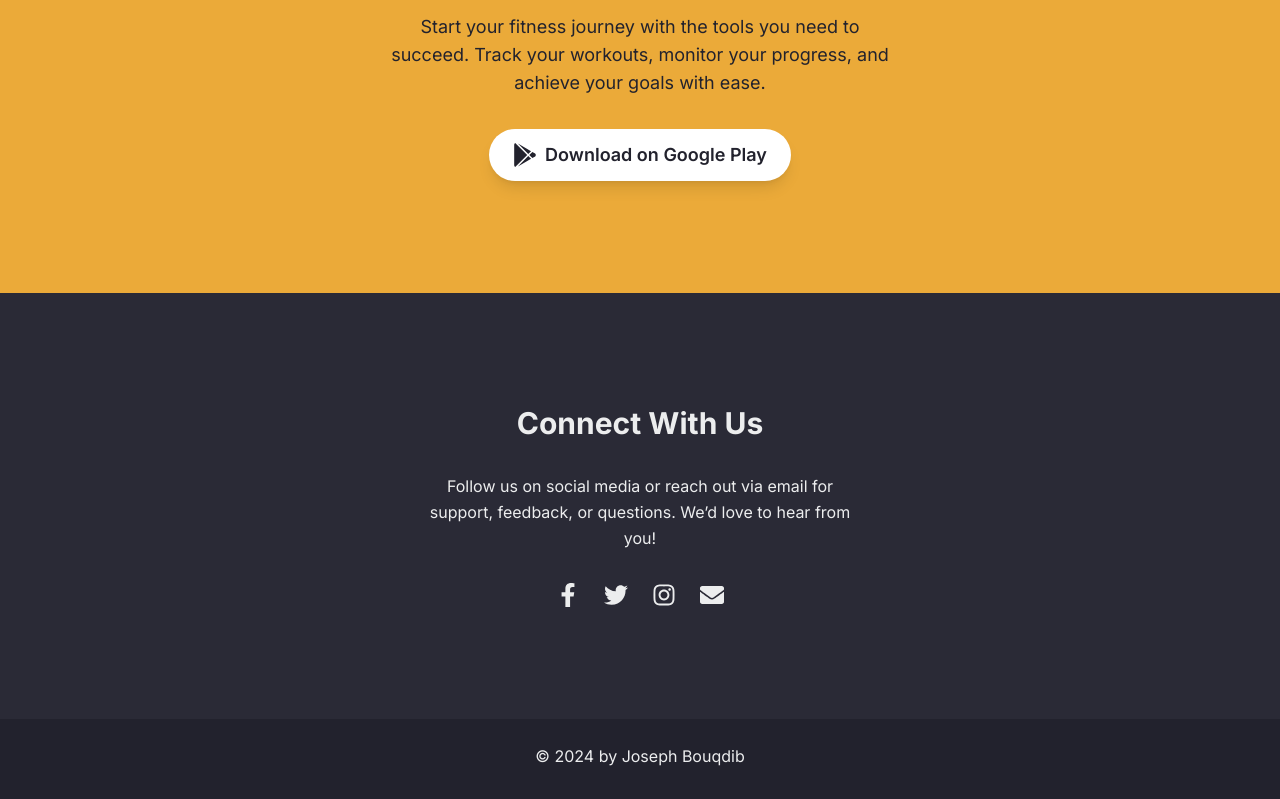
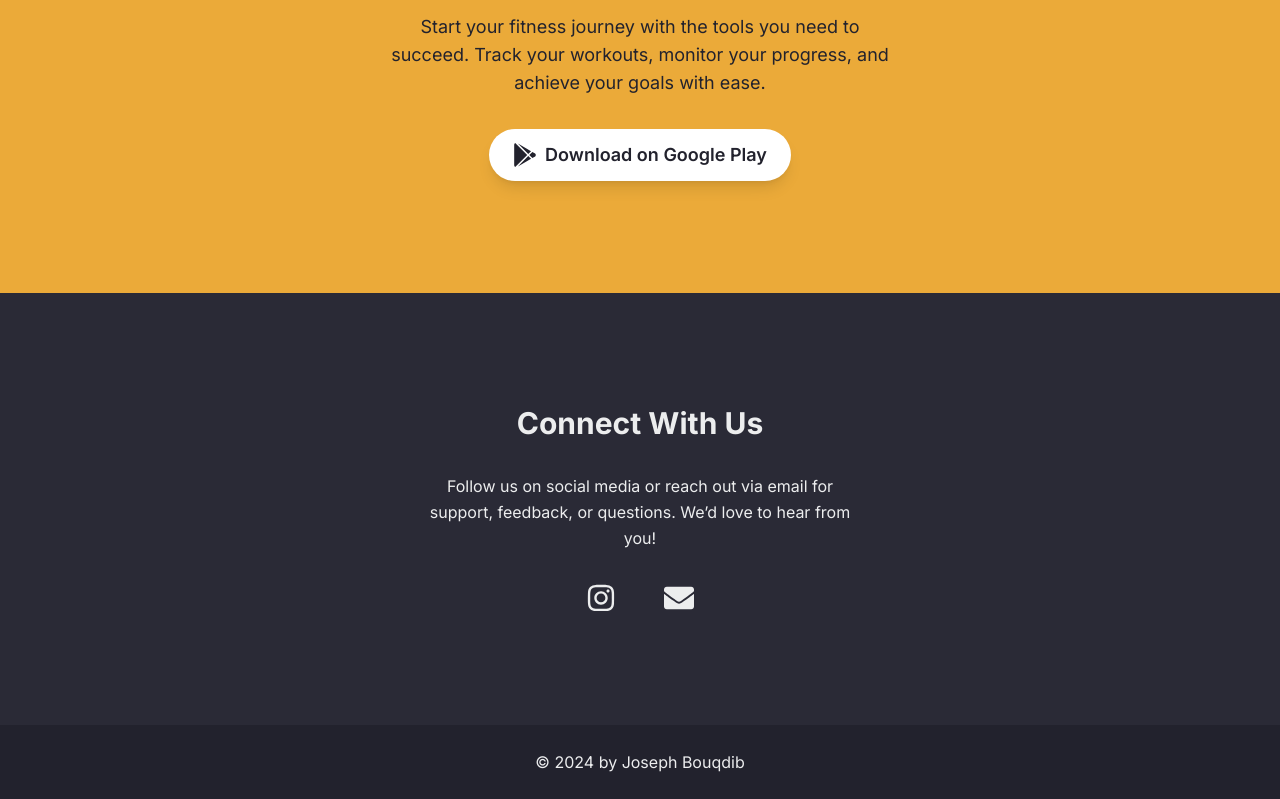
Before and after one commit to isotronic/musclequest.app, a Gatsby site: page / in a window 1280 px wide. Shown: the part 3058-3857 px from the top of the page. Built offline with nearby package versions, Linux system fonts and the light colour scheme; Gatsby itself is replaced by a stand-in of ours.

Commit message:
Remove twitter and facebook and add instagram link

```diff
--- a/src/components/Contact.tsx
+++ b/src/components/Contact.tsx
@@ -1,5 +1,5 @@
 import React from "react";
-import { FaFacebookF, FaTwitter, FaInstagram, FaEnvelope } from "react-icons/fa";
+import { FaInstagram, FaEnvelope } from "react-icons/fa";
 
 const Contact: React.FC = () => {
   return (
@@ -10,23 +10,20 @@ const Contact: React.FC = () => {
         you!
       </p>
 
-      <div className="flex space-x-6">
-        <a href="https://facebook.com" target="_blank" rel="noopener noreferrer" className="transition hover:text-tint">
-          <FaFacebookF size={24} />
-        </a>
-        <a href="https://twitter.com" target="_blank" rel="noopener noreferrer" className="transition hover:text-tint">
+      <div className="flex space-x-12">
+        {/* <a href="https://twitter.com" target="_blank" rel="noopener noreferrer" className="transition hover:text-tint">
           <FaTwitter size={24} />
-        </a>
+        </a> */}
         <a
-          href="https://instagram.com"
+          href="https://instagram.com/musclequest.app"
           target="_blank"
           rel="noopener noreferrer"
           className="transition hover:text-tint"
         >
-          <FaInstagram size={24} />
+          <FaInstagram size={30} />
         </a>
         <a href="mailto:support@musclequest.com" className="transition hover:text-tint">
-          <FaEnvelope size={24} />
+          <FaEnvelope size={30} />
         </a>
       </div>
     </section>
```
